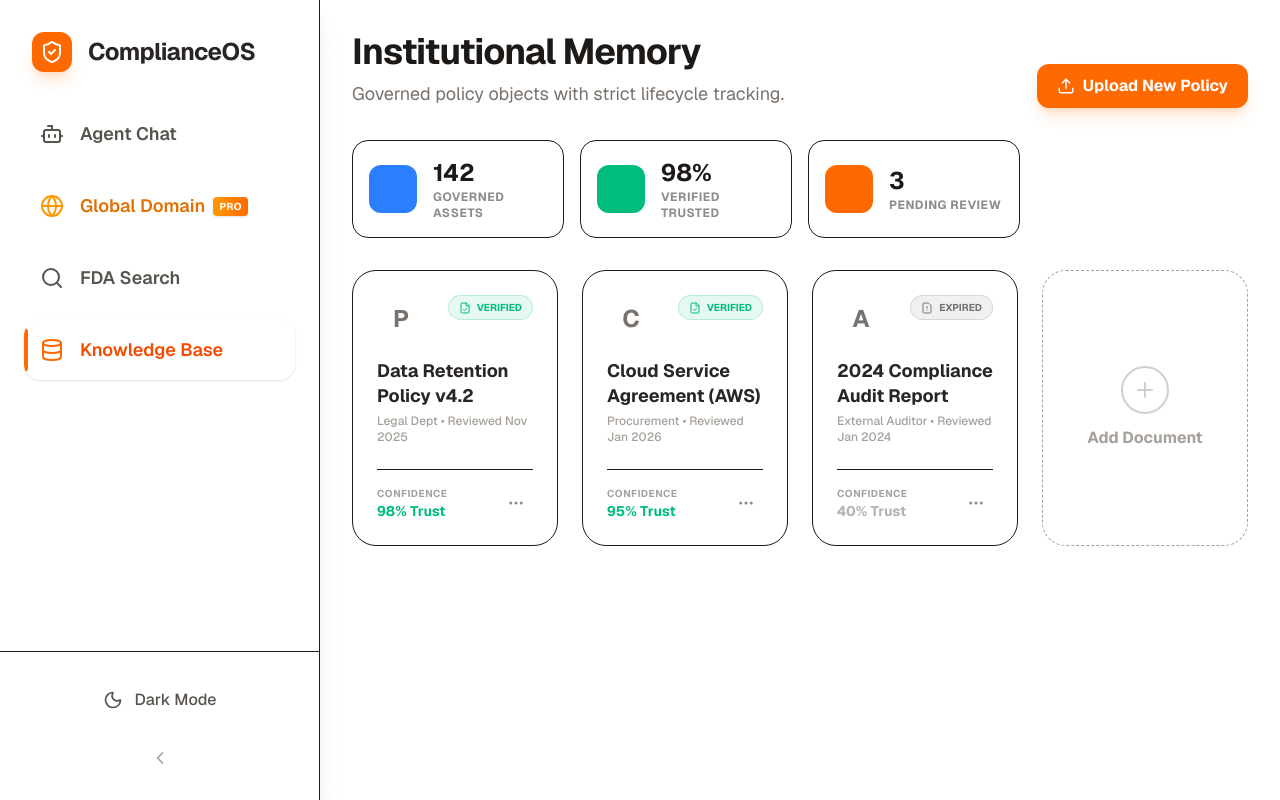
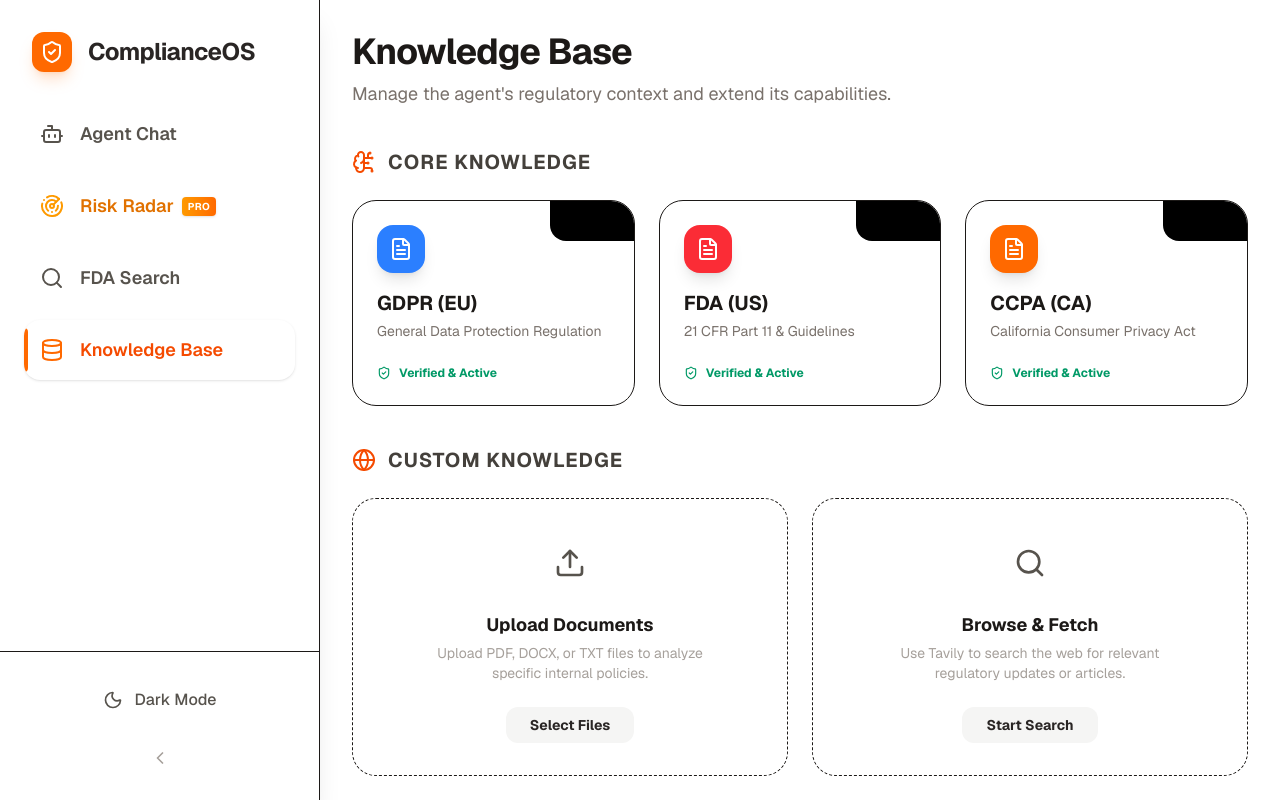
Before and after one commit to Akhil-0412/Agentic_Compliance_Analyst, a Next.js app in the folder frontend/: page / in a window 1280 px wide. Both pictures are taken after a click on the button "Knowledge Base". Built offline with nearby package versions, Linux system fonts and the light colour scheme.

Commit message:
Refactor: Rename Global Domain to Risk Radar, update Knowledge Base UI (Core vs Custom)

```diff
--- a/frontend/components/Sidebar.tsx
+++ b/frontend/components/Sidebar.tsx
@@ -4,7 +4,7 @@ import { useState } from "react";
 import { motion } from "framer-motion";
 import {
     Bot,
-    Globe,
+    Radar,
     Search,
     Database,
     ShieldCheck,
@@ -21,7 +21,7 @@ export default function Sidebar({ activeView, setActiveView, isDark, toggleTheme
 
     const menuItems = [
         { icon: Bot, label: "Agent Chat", id: "agent" },
-        { icon: Globe, label: "Global Domain", id: "global" },
+        { icon: Radar, label: "Risk Radar", id: "global" },
         { icon: Search, label: "FDA Search", id: "search" },
         { icon: Database, label: "Knowledge Base", id: "kb" },
     ];
@@ -61,7 +61,7 @@ export default function Sidebar({ activeView, setActiveView, isDark, toggleTheme
             <div className="flex-1 px-6 flex flex-col gap-3">
                 {menuItems.map((item) => {
                     const isActive = activeView === item.id;
-                    const isGlobal = item.id === "global";
+                    const isRiskRadar = item.id === "global";
                     return (
                         <button
                             key={item.id}
@@ -70,7 +70,7 @@ export default function Sidebar({ activeView, setActiveView, isDark, toggleTheme
                                 "flex items-center gap-4 p-4 rounded-2xl transition-all duration-300 group hover:translate-x-1 relative overflow-hidden",
                                 isActive
                                     ? (isDark ? "bg-stone-800 text-orange-400 shadow-md" : "bg-white text-orange-600 shadow-sm")
-                                    : (isGlobal
+                                    : (isRiskRadar
                                         ? (isDark ? "text-amber-400 hover:bg-stone-800/50" : "text-amber-600 hover:bg-white")
                                         : (isDark ? "text-stone-400 hover:bg-stone-800 hover:text-orange-400" : "text-stone-600 hover:bg-white hover:text-orange-600")
                                     )
@@ -84,16 +84,16 @@ export default function Sidebar({ activeView, setActiveView, isDark, toggleTheme
                                 />
                             )}
 
-                            {/* Shiny Effect for Global Domain */}
-                            {isGlobal && (
+                            {/* Shiny Effect for Risk Radar */}
+                            {isRiskRadar && (
                                 <div className="absolute inset-0 bg-gradient-to-r from-transparent via-white/20 to-transparent translate-x-[-100%] group-hover:translate-x-[100%] transition-transform duration-1000 pointer-events-none" />
                             )}
 
-                            <item.icon className={clsx("w-6 h-6 shrink-0 transition-colors", isActive && "text-orange-500", isGlobal && !isActive && "text-amber-500")} />
+                            <item.icon className={clsx("w-6 h-6 shrink-0 transition-colors", isActive && "text-orange-500", isRiskRadar && !isActive && "text-amber-500")} />
                             {!isCollapsed && (
                                 <div className="flex items-center gap-2">
                                     <span className={clsx("font-semibold text-lg", isActive && "font-bold")}>{item.label}</span>
-                                    {isGlobal && (
+                                    {isRiskRadar && (
                                         <span className="px-1.5 py-0.5 rounded text-[10px] font-bold bg-gradient-to-r from-amber-500 to-orange-500 text-white shadow-sm tracking-wider">
                                             PRO
                                         </span>
--- a/frontend/components/views/GlobalComplianceView.tsx
+++ b/frontend/components/views/GlobalComplianceView.tsx
@@ -44,7 +44,7 @@ export default function GlobalComplianceView({ isDark }: { isDark: boolean }) {
             <div className="flex justify-between items-end">
                 <div>
                     <h1 className={clsx("text-4xl font-bold tracking-tight mb-2", isDark ? "text-white" : "text-stone-900")}>
-                        Regulatory Risk Radar
+                        Risk Radar
                     </h1>
                     <p className={clsx("text-lg", isDark ? "text-stone-400" : "text-stone-500")}>
                         Real-time surveillance of emerging regulatory threats and confidence decay.
--- a/frontend/components/views/KnowledgeBaseView.tsx
+++ b/frontend/components/views/KnowledgeBaseView.tsx
@@ -1,150 +1,131 @@
 "use client";
 
 import { motion } from "framer-motion";
-import { FileText, ShieldCheck, Clock, Upload, Plus, MoreHorizontal, FileCheck, FileWarning } from "lucide-react";
+import { FileText, ShieldCheck, Upload, Globe, Lock, BrainCircuit, Search } from "lucide-react";
 import clsx from "clsx";
-
-const FILES = [
-    {
-        id: "pol-001",
-        name: "Data Retention Policy v4.2",
-        type: "Internal Policy",
-        status: "VERIFIED", // VERIFIED, DRAFT, EXPIRED
-        authority: "Legal Dept",
-        lastReviewed: "Nov 2025",
-        confidence: 0.98,
-        description: "Official retention schedules for EU user data."
-    },
-    {
-        id: "con-102",
-        name: "Cloud Service Agreement (AWS)",
-        type: "Contract",
-        status: "VERIFIED",
-        authority: "Procurement",
-        lastReviewed: "Jan 2026",
-        confidence: 0.95,
-        description: "DPA addendum and security clauses."
-    },
-    {
-        id: "aud-2023",
-        name: "2024 Compliance Audit Report",
-        type: "Audit Log",
-        status: "EXPIRED",
-        authority: "External Auditor",
-        lastReviewed: "Jan 2024",
-        confidence: 0.40,
-        description: "Superseded by 2025 report (pending upload)."
-    }
-];
 
 export default function KnowledgeBaseView({ isDark }: { isDark: boolean }) {
     return (
-        <div className="h-full flex flex-col p-8 gap-8 overflow-y-auto">
+        <div className="h-full flex flex-col p-8 gap-10 overflow-y-auto">
             {/* Header */}
-            <div className="flex justify-between items-end">
             <div>
                 <h1 className={clsx("text-4xl font-bold tracking-tight mb-2", isDark ? "text-white" : "text-stone-900")}>
-                        Institutional Memory
+                    Knowledge Base
                 </h1>
                 <p className={clsx("text-lg", isDark ? "text-stone-400" : "text-stone-500")}>
-                        Governed policy objects with strict lifecycle tracking.
+                    Manage the agent's regulatory context and extend its capabilities.
                 </p>
             </div>
-                <button className="bg-orange-500 hover:bg-orange-600 text-white px-5 py-2.5 rounded-xl font-bold flex items-center gap-2 shadow-lg shadow-orange-500/20 transition-all hover:scale-105">
-                    <Upload size={18} /> Upload New Policy
+
+            {/* Core Knowledge Section */}
+            <section>
+                <div className="flex items-center gap-3 mb-6">
+                    <BrainCircuit className={isDark ? "text-orange-400" : "text-orange-600"} size={24} />
+                    <h2 className={clsx("text-xl font-bold uppercase tracking-wider", isDark ? "text-stone-300" : "text-stone-700")}>
+                        Core Knowledge
+                    </h2>
+                </div>
+
+                <div className="grid grid-cols-1 md:grid-cols-3 gap-6">
+                    {[
+                        { id: "GDPR", name: "GDPR (EU)", desc: "General Data Protection Regulation", color: "bg-blue-500" },
+                        { id: "FDA", name: "FDA (US)", desc: "21 CFR Part 11 & Guidelines", color: "bg-red-500" },
+                        { id: "CCPA", name: "CCPA (CA)", desc: "California Consumer Privacy Act", color: "bg-orange-500" },
+                    ].map((item, i) => (
+                        <motion.div
+                            key={item.id}
+                            initial={{ opacity: 0, y: 10 }}
+                            animate={{ opacity: 1, y: 0 }}
+                            transition={{ delay: i * 0.1 }}
+                            className={clsx(
+                                "p-6 rounded-3xl border flex flex-col gap-4 relative overflow-hidden",
+                                isDark ? "bg-stone-900 border-stone-800" : "bg-white border-sand-200"
+                            )}
+                        >
+                            <div className={clsx("absolute top-0 right-0 p-3 rounded-bl-2xl bg-opacity-10 text-xs font-bold uppercase tracking-widest", isDark ? "bg-white text-white" : "bg-black text-black")}>
+                                Built-in
+                            </div>
+                            <div className={`w-12 h-12 rounded-2xl ${item.color} flex items-center justify-center text-white shadow-lg`}>
+                                <FileText size={24} />
+                            </div>
+                            <div>
+                                <h3 className={clsx("text-xl font-bold", isDark ? "text-white" : "text-stone-900")}>{item.name}</h3>
+                                <p className={clsx("text-sm mt-1", isDark ? "text-stone-400" : "text-stone-500")}>{item.desc}</p>
+                            </div>
+                            <div className={clsx("mt-2 flex items-center gap-2 text-xs font-bold", isDark ? "text-emerald-400" : "text-emerald-600")}>
+                                <ShieldCheck size={14} /> Verified & Active
+                            </div>
+                        </motion.div>
+                    ))}
+                </div>
+            </section>
+
+            {/* Custom Knowledge Section */}
+            <section>
+                <div className="flex items-center gap-3 mb-6">
+                    <Globe className={isDark ? "text-orange-400" : "text-orange-600"} size={24} />
+                    <h2 className={clsx("text-xl font-bold uppercase tracking-wider", isDark ? "text-stone-300" : "text-stone-700")}>
+                        Custom Knowledge
+                    </h2>
+                </div>
+
+                <div className="grid grid-cols-1 md:grid-cols-2 gap-6">
+                    {/* Upload Card */}
+                    <div className={clsx(
+                        "p-8 rounded-3xl border border-dashed flex flex-col items-center justify-center text-center gap-4 transition-all hover:bg-opacity-50 cursor-pointer group",
+                        isDark ? "bg-stone-900/50 border-stone-700 hover:border-orange-500/50" : "bg-white border-sand-300 hover:border-orange-400"
+                    )}>
+                        <div className={clsx(
+                            "w-16 h-16 rounded-full flex items-center justify-center transition-transform group-hover:scale-110",
+                            isDark ? "bg-stone-800 text-stone-300" : "bg-sand-100 text-stone-600"
+                        )}>
+                            <Upload size={32} />
+                        </div>
+                        <div>
+                            <h3 className={clsx("text-lg font-bold", isDark ? "text-white" : "text-stone-900")}>Upload Documents</h3>
+                            <p className={clsx("text-sm mt-1 px-8", isDark ? "text-stone-500" : "text-stone-400")}>
+                                Upload PDF, DOCX, or TXT files to analyze specific internal policies.
+                            </p>
+                        </div>
+                        <button className={clsx("mt-2 px-6 py-2 rounded-xl text-sm font-bold transition-colors", isDark ? "bg-stone-800 hover:bg-stone-700 text-white" : "bg-stone-100 hover:bg-stone-200 text-stone-800")}>
+                            Select Files
                         </button>
                     </div>
 
-            {/* Stats / Governance Bar */}
-            <div className="grid grid-cols-4 gap-4">
-                {[
-                    { label: "Governed Assets", value: "142", icon: FileText, color: "text-blue-500" },
-                    { label: "Verified Trusted", value: "98%", icon: ShieldCheck, color: "text-emerald-500" },
-                    { label: "Pending Review", value: "3", icon: Clock, color: "text-orange-500" },
-                ].map((stat, i) => (
-                    <div key={i} className={clsx(
-                        "p-4 rounded-2xl border flex items-center gap-4",
-                        isDark ? "bg-stone-900 border-stone-800" : "bg-white border-sand-200"
+                    {/* Browse Card */}
+                    <div className={clsx(
+                        "p-8 rounded-3xl border border-dashed flex flex-col items-center justify-center text-center gap-4 transition-all hover:bg-opacity-50 cursor-pointer group",
+                        isDark ? "bg-stone-900/50 border-stone-700 hover:border-orange-500/50" : "bg-white border-sand-300 hover:border-orange-400"
                     )}>
-                        <div className={clsx("p-3 rounded-xl bg-opacity-10", stat.color.replace("text-", "bg-"))}>
-                            <stat.icon className={stat.color} size={24} />
+                        <div className={clsx(
+                            "w-16 h-16 rounded-full flex items-center justify-center transition-transform group-hover:scale-110",
+                            isDark ? "bg-stone-800 text-stone-300" : "bg-sand-100 text-stone-600"
+                        )}>
+                            <Search size={32} />
                         </div>
                         <div>
-                            <div className="text-2xl font-bold">{stat.value}</div>
-                            <div className={clsx("text-xs font-bold uppercase tracking-wider opacity-50")}>{stat.label}</div>
+                            <h3 className={clsx("text-lg font-bold", isDark ? "text-white" : "text-stone-900")}>Browse & Fetch</h3>
+                            <p className={clsx("text-sm mt-1 px-8", isDark ? "text-stone-500" : "text-stone-400")}>
+                                Use Tavily to search the web for relevant regulatory updates or articles.
+                            </p>
                         </div>
-                    </div>
-                ))}
-            </div>
-
-            {/* Document Grid */}
-            <div className="grid grid-cols-1 md:grid-cols-2 lg:grid-cols-3 xl:grid-cols-4 gap-6">
-                {FILES.map((file, idx) => (
-                    <motion.div
-                        key={file.id}
-                        initial={{ opacity: 0, scale: 0.95 }}
-                        animate={{ opacity: 1, scale: 1 }}
-                        transition={{ delay: idx * 0.05 }}
-                        className={clsx(
-                            "group relative flex flex-col justify-between p-6 rounded-3xl border transition-all hover:shadow-xl",
-                            isDark ? "bg-stone-900/50 border-stone-800 hover:border-orange-500/30" : "bg-white border-sand-200 hover:border-orange-200",
-                            file.status === "EXPIRED" && "opacity-60 grayscale hover:grayscale-0"
-                        )}
-                    >
-                        {/* Status Badge */}
-                        <div className="absolute top-6 right-6">
-                            <div className={clsx(
-                                "flex items-center gap-1.5 px-2.5 py-1 rounded-full text-[10px] font-bold border",
-                                file.status === "VERIFIED" ? "bg-emerald-500/10 text-emerald-500 border-emerald-500/20" :
-                                    file.status === "EXPIRED" ? "bg-stone-500/10 text-stone-500 border-stone-500/20" : "bg-blue-500/10 text-blue-500 border-blue-500/20"
-                            )}>
-                                {file.status === "VERIFIED" && <FileCheck size={12} />}
-                                {file.status === "EXPIRED" && <FileWarning size={12} />}
-                                {file.status}
+                        <button className={clsx("mt-2 px-6 py-2 rounded-xl text-sm font-bold transition-colors", isDark ? "bg-stone-800 hover:bg-stone-700 text-white" : "bg-stone-100 hover:bg-stone-200 text-stone-800")}>
+                            Start Search
+                        </button>
                     </div>
                 </div>
 
-                        <div className="mb-6">
+                {/* Privacy Note */}
                 <div className={clsx(
-                                "w-12 h-12 rounded-2xl flex items-center justify-center mb-4 text-2xl font-bold",
-                                isDark ? "bg-stone-800 text-stone-400" : "bg-sand-100 text-stone-500"
+                    "mt-8 p-4 rounded-xl flex items-center gap-3 text-sm font-medium",
+                    isDark ? "bg-stone-900/50 text-stone-500" : "bg-sand-50 text-stone-500"
                 )}>
-                                {file.type === "Internal Policy" ? "P" : file.type === "Contract" ? "C" : "A"}
+                    <Lock size={16} />
+                    <span>
+                        <strong className={isDark ? "text-stone-300" : "text-stone-700"}>Privacy Note:</strong> Custom knowledge is stored locally for your active session and individual account only. It is not shared with the global model.
+                    </span>
                 </div>
-                            <h3 className={clsx("font-bold text-lg leading-snug mb-1", isDark ? "text-stone-100" : "text-stone-800")}>
-                                {file.name}
-                            </h3>
-                            <p className={clsx("text-xs font-medium", isDark ? "text-stone-500" : "text-stone-400")}>
-                                {file.authority} • Reviewed {file.lastReviewed}
-                            </p>
-                        </div>
-
-                        <div className={clsx("pt-4 border-t flex justify-between items-center", isDark ? "border-stone-800" : "border-sand-200")}>
-                            <div className="flex flex-col">
-                                <span className="text-[10px] font-bold uppercase tracking-wider opacity-40">Confidence</span>
-                                <span className={clsx(
-                                    "text-sm font-bold",
-                                    file.confidence > 0.9 ? "text-emerald-500" : "text-yellow-500"
-                                )}>{(file.confidence * 100).toFixed(0)}% Trust</span>
-                            </div>
-                            <button className={clsx("p-2 rounded-lg hover:bg-stone-100 transition-colors", isDark ? "hover:bg-stone-800" : "")}>
-                                <MoreHorizontal size={18} className="opacity-50" />
-                            </button>
-                        </div>
-                    </motion.div>
-                ))}
-
-                {/* Add New Card */}
-                <button className={clsx(
-                    "flex flex-col items-center justify-center gap-3 p-6 rounded-3xl border border-dashed transition-all hover:bg-opacity-5",
-                    isDark ? "border-stone-800 hover:bg-stone-100 text-stone-600" : "border-sand-300 hover:bg-stone-900 text-stone-400"
-                )}>
-                    <div className="w-12 h-12 rounded-full border-2 border-current flex items-center justify-center opacity-50">
-                        <Plus size={24} />
-                    </div>
-                    <span className="font-bold">Add Document</span>
-                </button>
-            </div>
+            </section>
         </div>
     );
 }
```
Also changed, not shown: frontend/components/ChatInterface.tsx (+14 -7 lines). Lines whose indentation alone changed are shown as unchanged.
